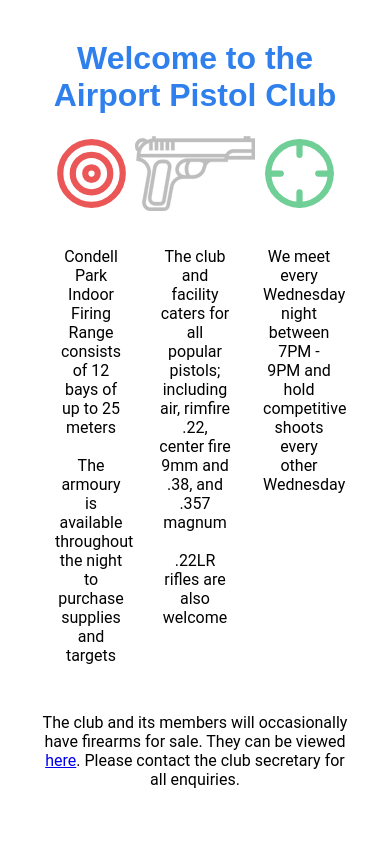
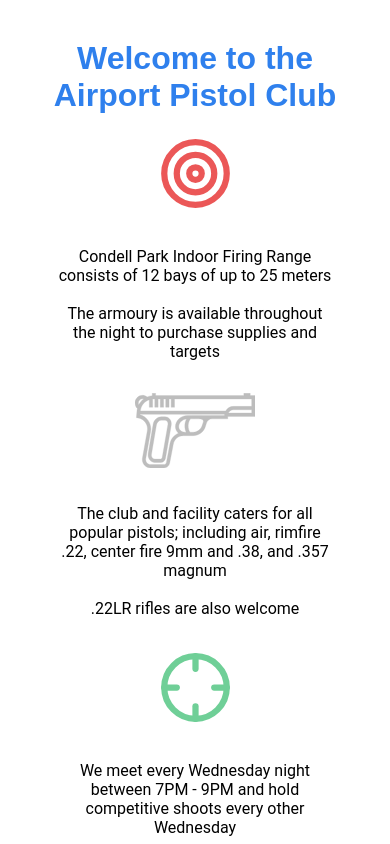
Before and after one commit to RYUUSEiiSTAR/apc-home, a React app: page / in a window 390 px wide. Shown: the part 900-1744 px from the top of the page. Built offline with nearby package versions, Linux system fonts and the light colour scheme; the HTML template or start-up script is replaced by a standard one.

Commit message:
added some pretty flexing

```diff
--- a/apc-home-client/src/css/styles.scss
+++ b/apc-home-client/src/css/styles.scss
@@ -5,6 +5,12 @@ $red: #eb5757;
 $grey: #bdbdbd;
 $green: #6fcf97;
 
+@mixin flex-grow($size) {
+    flex-grow: $size;
+    -ms-flex-grow: $size;
+    -moz-flex-grow: $size;
+    -webkit-flex-grow: $size;
+}
 
 html,
 body {
@@ -170,6 +176,57 @@ body {
         }
     }
 
+    .flex {
+        display: -webkit-flex;
+        display: -webkit-box;
+        display: -moz-box;
+        display: -ms-flexbox;
+        display: flex;
+
+        -webkit-flex-wrap: wrap;
+        -moz-flex-wrap: wrap;
+        -ms-flex-wrap: wrap;
+        flex-wrap: wrap;
+
+        align-items: flex-start;
+        justify-content: center;
+        flex-direction: row;
+    }
+
+    @media screen and (max-width: 640px) {
+        .flex {
+            -ms-flex-wrap: wrap;
+            flex: 1 1 0;
+            .flex-50 {
+                width: 100%;
+                text-align: center;
+
+                .sell-text {
+                    text-align: center;
+                }
+            }
+
+            .flex-33 {
+                width: 100%;
+                flex-wrap: wrap;
+            }
+        }
+    }
+
+    @media screen and (min-width: 641px) {
+        .flex {
+            .flex-50 {
+                width: 50%;
+                @include flex-grow(1);
+            }
+
+            .flex-33 {
+                width: calc(100%/3);
+                @include flex-grow(1);
+            }
+        }
+    }
+
     .point {
         display: inline-block;
         width: 33.33333333%;
--- a/apc-home-client/src/js/components/galleryItem.jsx
+++ b/apc-home-client/src/js/components/galleryItem.jsx
@@ -2,11 +2,11 @@ import React from 'react';
 
 export default function GalleryItem(props) {
     return (
-        <div>
-            <div className='left-panel'>
+        <div className='flex'>
+            <div className='left-panel flex-50'>
                 <img className='sell-image' src={ props.image } alt={ props.title }/>
             </div>
-            <div className='right-panel'>
+            <div className='right-panel flex-50'>
                 <p className='sell-text'>
                     <span className='subheading'>{ props.title }</span>
                     <br />
--- a/apc-home-client/src/js/landingPage.jsx
+++ b/apc-home-client/src/js/landingPage.jsx
@@ -11,10 +11,8 @@ export default function LandingPage() {
     return (
         <div>
             <Nav />
-
             <div id='header'>
                 <img id='header-image' src={ HeaderImage } />
-
                 <div id='header-text'>
                     <div id='header-title'>
                         Airport
@@ -30,12 +28,11 @@ export default function LandingPage() {
                     </div>
                 </div>
             </div>
-
             <div id='body'>
                 <div id='intro'>
                     <h1>Welcome to the Airport Pistol Club</h1>
-                    <div>
-                        <div className='point'>
+                    <div className='flex'>
+                        <div className='point flex-33'>
                             <Target className='point-icon target-icon'/>
                             <p>
                                 Condell Park Indoor Firing Range consists of 12 bays of up to 25 meters
@@ -44,7 +41,7 @@ export default function LandingPage() {
                                 The armoury is available throughout the night to purchase supplies and targets
                             </p>
                         </div>
-                        <div className='point'>
+                        <div className='point flex-33'>
                             <img src={ Weapon } className='point-icon gun-icon'/>
                             <p>
                                 The club and facility caters for all popular pistols; including air, rimfire .22, center fire 9mm and .38, and .357 magnum
@@ -53,7 +50,7 @@ export default function LandingPage() {
                                 .22LR rifles are also welcome
                             </p>
                         </div>
-                        <div className='point'>
+                        <div className='point flex-33'>
                             <Crosshair className='point-icon crosshair-icon'/>
                             <p>
                                 We meet every Wednesday night between 7PM - 9PM and hold competitive shoots every other Wednesday
```
